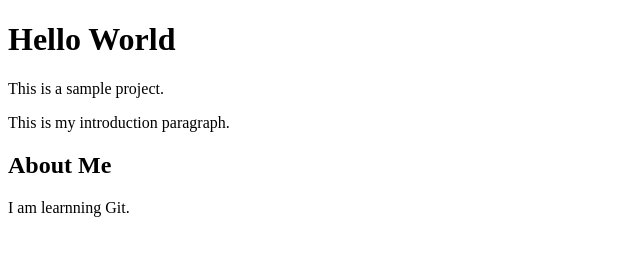
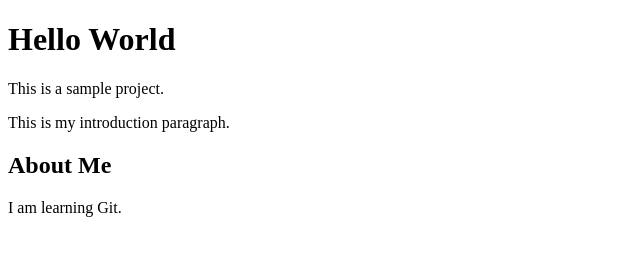
Before and after one commit to srivarshini1810official-gif/project-html, a plain HTML site: page index.html in a window 1280 px wide. Shown: the full height of the page, 0-640 px from the left. Drawn offline with Linux system fonts and the light colour scheme.

Commit message:
Fix typo in About Me

```diff
--- a/index.html
+++ b/index.html
@@ -9,6 +9,6 @@
  <p>This is a sample project.</p>
 <p>This is my introduction paragraph.</p>
 <h2>About Me</h2>
-<p>I am learnning Git.</p>
+<p>I am learning Git.</p>
 </body>
 </html>
```
